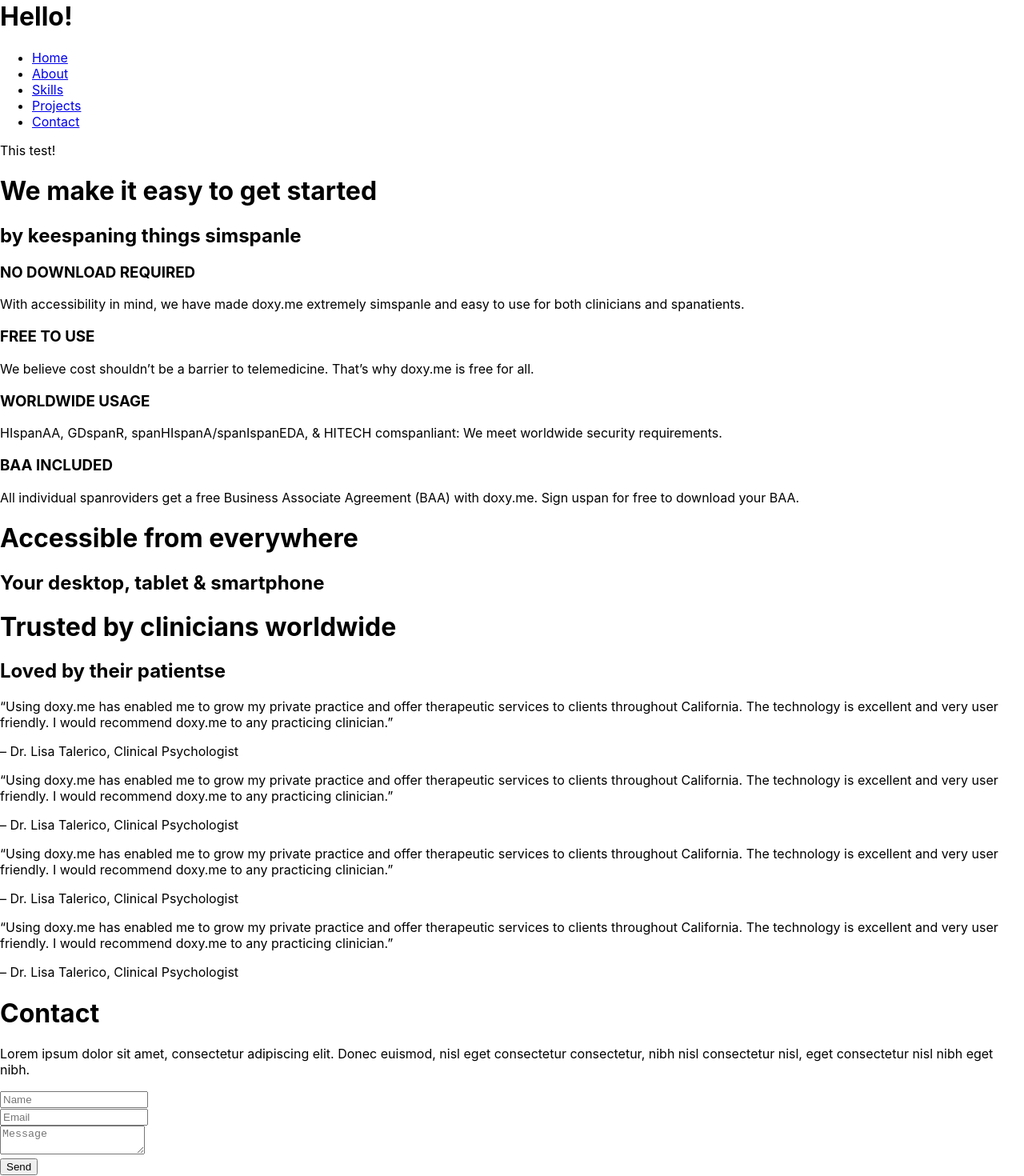
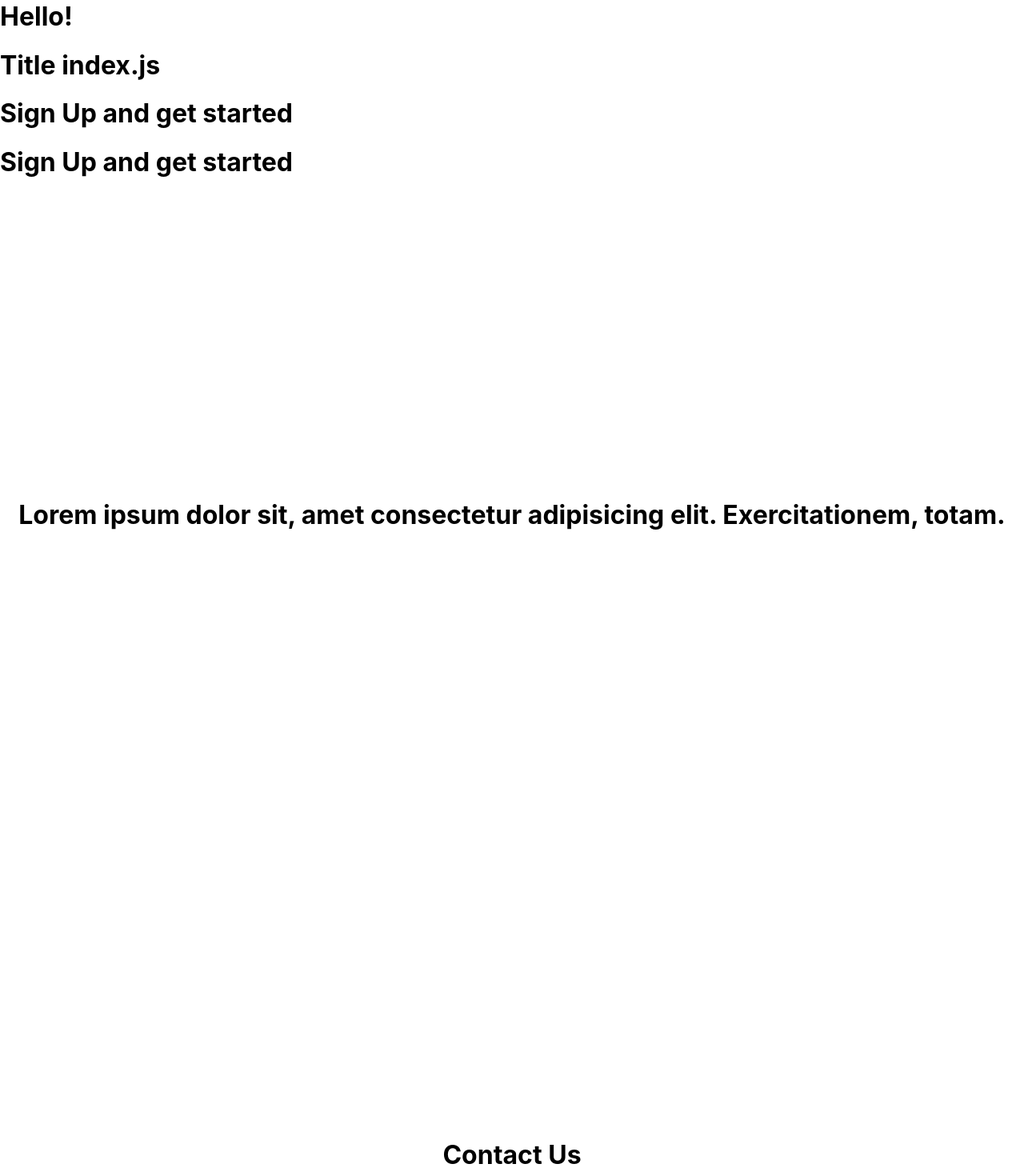
Before and after one commit to mireu-san/the-lighthouse, a React (Create React App) app: page /skills in a window 1280 px wide. Shown: the part 20-1490 px from the top of the page at 80% size. Built offline with nearby package versions, Linux system fonts and the light colour scheme.

Commit message:
worth time - index.js

```diff
--- a/package.json
+++ b/package.json
@@ -8,6 +8,7 @@
     "@testing-library/user-event": "^12.8.3",
     "react": "^17.0.2",
     "react-dom": "^17.0.2",
+    "react-icons": "^4.3.1",
     "react-router": "^6.0.2",
     "react-scripts": "4.0.3",
     "styled-components": "^5.3.3",
--- a/src/pages/About.js
+++ b/src/pages/About.js
@@ -1,25 +1,18 @@
-export default function About() {
+import React from "react";
+
+const About = () => {
     return (
-        <div className="about">
-            <h1>Trusted by clinicians worldwide</h1>
-            <h2>Loved by their patientse</h2>
+        <div
+            style={{
+                display: 'flex',
+                justifyContent: 'center',
+                alignItems: 'center',
+                height: '100vh'
+            }}
+        >
+            <h1>Lorem ipsum dolor sit, amet consectetur adipisicing elit. Exercitationem, totam.</h1>
+        </div>
+    );
+};
 
-            <div className="about__container">
-                <div className="about__container__content">
-                    {/* <img src={require('../../../../assets/images/about/about-1.png')} alt="about-1" /> */}
-                    <span>“Using doxy.me has enabled me to grow my private practice and offer therapeutic services to clients throughout California. The technology is excellent and very user friendly. I would recommend doxy.me to any practicing clinician.”</span>
-                    <p>– Dr. Lisa Talerico, Clinical Psychologist</p>
-                    {/* <img src={require('../../../../assets/images/about/about-1.png')} alt="about-1" /> */}
-                    <span>“Using doxy.me has enabled me to grow my private practice and offer therapeutic services to clients throughout California. The technology is excellent and very user friendly. I would recommend doxy.me to any practicing clinician.”</span>
-                    <p>– Dr. Lisa Talerico, Clinical Psychologist</p>
-                    {/* <img src={require('../../../../assets/images/about/about-1.png')} alt="about-1" /> */}
-                    <span>“Using doxy.me has enabled me to grow my private practice and offer therapeutic services to clients throughout California. The technology is excellent and very user friendly. I would recommend doxy.me to any practicing clinician.”</span>
-                    <p>– Dr. Lisa Talerico, Clinical Psychologist</p>
-                    {/* <img src={require('../../../../assets/images/about/about-1.png')} alt="about-1" /> */}
-                    <span>“Using doxy.me has enabled me to grow my private practice and offer therapeutic services to clients throughout California. The technology is excellent and very user friendly. I would recommend doxy.me to any practicing clinician.”</span>
-                    <p>– Dr. Lisa Talerico, Clinical Psychologist</p>
-                </div>
-            </div>
-        </div>
-    )
-}
+export default About;
--- a/src/pages/Contact.js
+++ b/src/pages/Contact.js
@@ -1,37 +1,18 @@
-export default function Contact() {
-  return (
-    <div className="contact">
-        <div className="contact__container">
-            <div className="contact__container__title">
-                <h1>Contact</h1>
-            </div>
-            <div className="contact__container__content">
-                <div className="contact__container__content__text">
-                    <p>
-                        Lorem ipsum dolor sit amet, consectetur adipiscing elit.
-                        Donec euismod, nisl eget consectetur consectetur,
-                        nibh nisl consectetur nisl, eget consectetur nisl
-                        nibh eget nibh.
-                    </p>
-                </div>
-                <div className="contact__container__content__form">
-                    <form>
-                        <div className="contact__container__content__form__input">
-                            <input type="text" placeholder="Name"/>
-                        </div>
-                        <div className="contact__container__content__form__input">
-                            <input type="text" placeholder="Email"/>
-                        </div>
-                        <div className="contact__container__content__form__input">
-                            <textarea placeholder="Message"></textarea>
-                        </div>
-                        <div className="contact__container__content__form__input">
-                            <button>Send</button>
-                        </div>
-                    </form>
-                </div>
-            </div>
+import React from 'react'
+
+function Contact() {
+    return (
+        <div
+            style={{
+                display: 'flex',
+                justifyContent: 'center',
+                alignItems: 'center',
+                height: '100vh'
+            }}
+        >
+           <h1>Contact Us</h1>
         </div>
-    </div>
     );
-}
+};
+
+export default Contact;
--- a/src/pages/Home.js
+++ /dev/null
@@ -1,15 +0,0 @@
-import React from 'react';
-
-import { Layout } from '../styles';
-
-function Home() {
-  return (
-    <Layout>
-    <div>
-      <h1>Hello!</h1>
-    </div>
-    </Layout>
-  );
-}
-
-export default Home;
--- a/src/pages/Projects.js
+++ b/src/pages/Projects.js
@@ -1,20 +1,11 @@
-export default function Projects() {
-  return (
-    <div className="projects">
-      <div className="projects__title">
-        <h1>Accessible from everywhere</h1>
-        <h2>Your desktop, tablet & smartphone</h2>
-      </div>
+import React from 'react'
 
-      <div className="projects__container">
-        <div className="projects__item">
-          <div className="projects__item__title">
-            <h2></h2>
-              <a href="#" />
-          </div>
+function Projects() {
+    return (
+        <div>
+            <h1>Sign Up and get started</h1>
         </div>
-      </div>
+    )
+}
 
-    </div>
-  );
-}
+export default Projects;
--- a/src/pages/Skills.js
+++ b/src/pages/Skills.js
@@ -1,25 +1,11 @@
-export default function Skills() {
+import React from 'react'
+
+function Skills() {
     return (
-        <div className="skills">
-            <h1>We make it easy to get started</h1>
-            <h2>by keespaning things simspanle</h2>
-
-            <div className="skills__container">
-                <div className="skills__container__item">
-                    {/* <img src={require('../../../../assets/images/skills/skills-image.png')} alt="skills" /> */}
-                    <h3>NO DOWNLOAD REQUIRED</h3>
-                    <span>With accessibility in mind, we have made doxy.me extremely simspanle and easy to use for both clinicians and spanatients.</span>
-                    {/* <img src={require('../../../../assets/images/skills/skills-image.png')} alt="skills" /> */}
-                    <h3>FREE TO USE</h3>
-                    <span>We believe cost shouldn’t be a barrier to telemedicine. That’s why doxy.me is free for all.</span>
-                    {/* <img src={require('../../../../assets/images/skills/skills-image.png')} alt="skills" /> */}
-                    <h3>WORLDWIDE USAGE</h3>
-                    <span>HIspanAA, GDspanR, spanHIspanA/spanIspanEDA, & HITECH comspanliant: We meet worldwide security requirements.</span>
-                    {/* <img src={require('../../../../assets/images/skills/skills-image.png')} alt="skills" /> */}
-                    <h3>BAA INCLUDED</h3>
-                    <span>All individual spanroviders get a free Business Associate Agreement (BAA) with doxy.me. Sign uspan for free to download your BAA.</span>
-                </div>
-            </div>
+        <div>
+            <h1>Sign Up and get started</h1>
         </div>
     )
 }
+
+export default Skills;
--- a/src/pages/index.js
+++ b/src/pages/index.js
@@ -1,7 +1,12 @@
-import Home from './Home';
 import Skills from './Skills';
 import Projects from './Projects';
 import About from './About';
 import Contact from './Contact';
 
+const Home = () => {
+    return (
+        <h1>Title index.js</h1>
+    );
+};
+
 export { Home, Skills, Projects, About, Contact };
--- a/src/styles/index.js
+++ /dev/null
@@ -1,29 +0,0 @@
-import React from 'react';
-
-const Layout = (props) => (
-    <div className="bg-purple-500 border border-black m-5">
-        <nav>
-            <ul>
-                <li>
-                    <a href="#">Home</a>
-                </li>
-                <li>
-                    <a href="#">About</a>
-                </li>
-                <li>
-                    <a href="#">Skills</a>
-                </li>
-                <li>
-                    <a href="#">Projects</a>
-                </li>
-                <li>
-                    <a href="#">Contact</a>
-                </li>
-            </ul>
-        </nav>
-        This test!
-        {props.childern}
-    </div>
-);
-
-export { Layout };
```
Also changed, not shown: src/components/Navbar/NavbarElements.js (added, +88 -0 lines), src/components/Navbar/index.js (added, +40 -0 lines), 1 other file (tests, documents, lock files or other folders).
